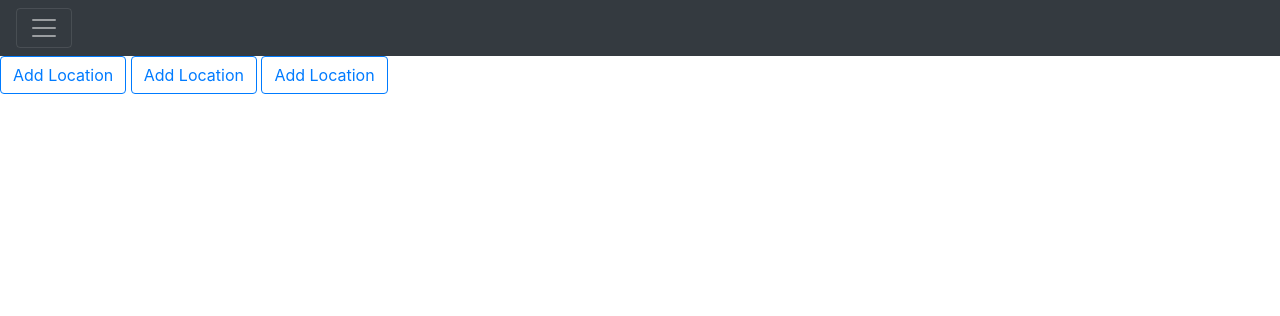
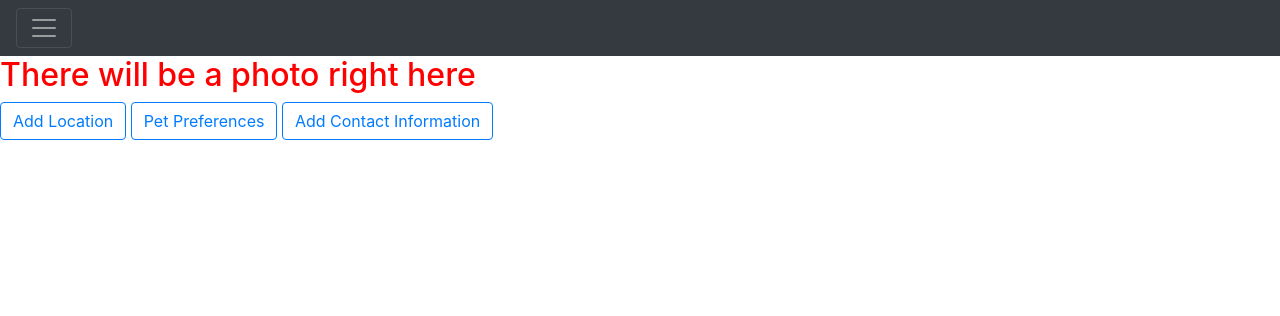
Before and after one commit to colin96man/Pikazoo, a Django app: page /setup/ in a window 1280 px wide. Shown: the top 316 px of the page. Run offline with Django 3.2, Linux system fonts and the light colour scheme; some libraries are stand-ins or nearby versions.

Commit message:
user setup page

```diff
--- a/Pikazoo/settings.py
+++ b/Pikazoo/settings.py
@@ -120,5 +120,5 @@
 
 STATIC_URL = '/static/'
 
-LOGIN_REDIRECT_URL = '/about/'
+LOGIN_REDIRECT_URL = '/setup/'
 LOGOUT_REDIRECT_URL = '/'
--- a/main_app/templates/user/setup.html
+++ b/main_app/templates/user/setup.html
@@ -1,8 +1,10 @@
 {% extends 'base.html' %}
 {% block content %}
 
+<h2>There will be a photo right here</h2>
+
 <a href="" class="btn btn-outline-primary">Add Location</a>
-<a href="" class="btn btn-outline-primary">Add Location</a>
-<a href="" class="btn btn-outline-primary">Add Location</a>
+<a href="" class="btn btn-outline-primary">Pet Preferences</a>
+<a href="" class="btn btn-outline-primary">Add Contact Information</a>
 
 {% endblock %}
--- a/main_app/views.py
+++ b/main_app/views.py
@@ -1,4 +1,5 @@
 from django.shortcuts import render
+from django.contrib.auth import login
 from django.contrib.auth.forms import UserCreationForm
 
 # Create your views here.
@@ -14,12 +15,10 @@
     form = UserCreationForm(request.POST)
     if form.is_valid():
       user = form.save()
-      #This is how we programmatically login
       login(request, user)
       return redirect('setup')
     else:
       error_message = 'Invalid sign up - try again!'
-  # A bad POST or it's a GET
   form = UserCreationForm()
   context = {
     'form': form,
```
